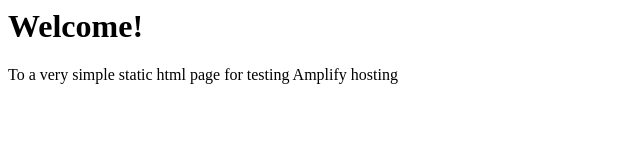
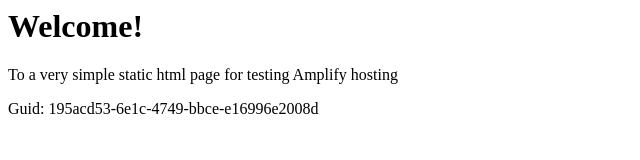
Before and after one commit to aws-aemilia-iad/Github-PR-Commit-Integration-Test-DoNotTouch-Gith-P5X5MO5I-v1-preprod-us-east-1, a website: page src/index.html in a window 1280 px wide. Shown: the whole page, without its empty margins (0-640 px from the left). Drawn offline with Linux system fonts and the light colour scheme.

Commit message:
commit from integ tests

```diff
--- a/src/index.html
+++ b/src/index.html
@@ -1,3 +1,5 @@
+
+
 <html lang="en">
 
 <head>
@@ -10,6 +12,6 @@
 <body>
     <h1>Welcome!</h1>
     <p>To a very simple static html page for testing Amplify hosting</p>
-</body>
+    <p>Guid: 195acd53-6e1c-4749-bbce-e16996e2008d</p></body>
 
 </html>
```
